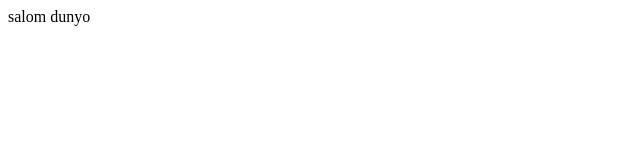
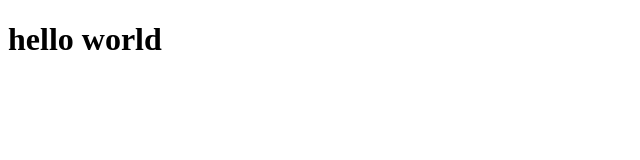
Before and after one commit to ulugbekgr/dars, a plain HTML site: page index.html in a window 1280 px wide. Shown: the whole page, without its empty margins (0-640 px from the left). Drawn offline with Linux system fonts and the light colour scheme.

Commit message:
ozgartirdim

```diff
--- a/index.html
+++ b/index.html
@@ -6,6 +6,9 @@
     <title>Document</title>
 </head>
 <body>
-    salom dunyo
+
+
+
+    <h1>hello world</h1>
 </body>
 </html>
```
